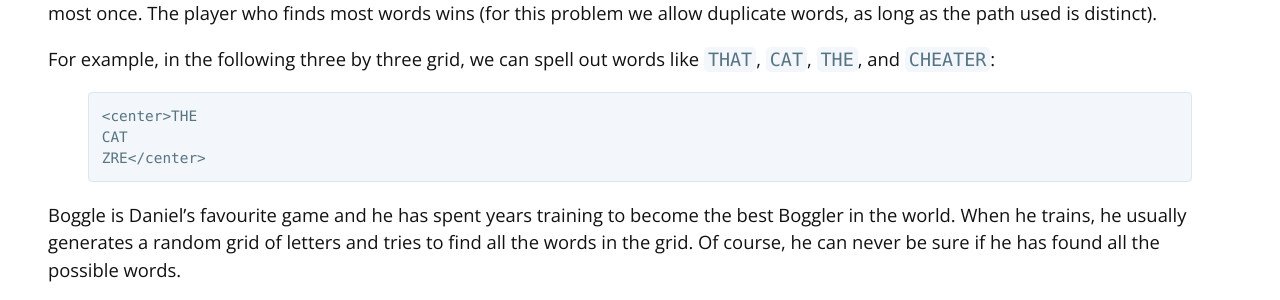
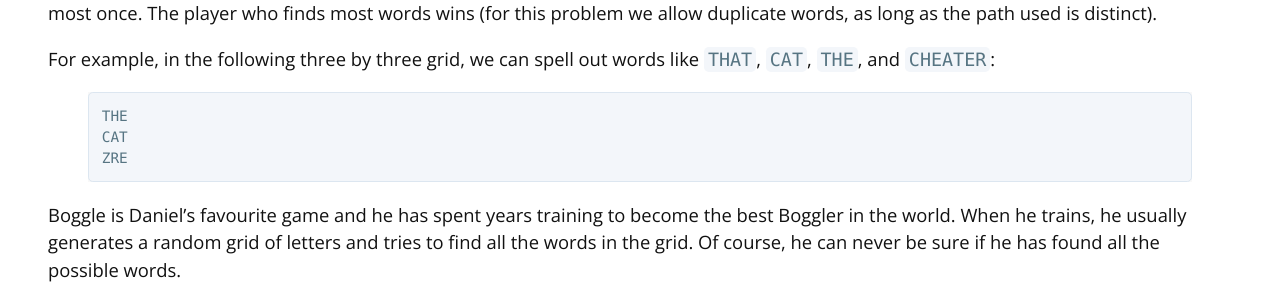
Before and after one commit to mcpt/mcpt.github.io, a Jekyll site: the page built from _cpt-problems/jdcc/2016/february/e.md, in a window 1280 px wide. Shown: the part 389-689 px from the top of the page. Built offline with Jekyll 4.4.1, drawn with Linux system fonts in a browser that asks for light colours; formulas are drawn with MathJax 3.

Commit message:
fixed some more stuff

```diff
--- a/_cpt-problems/jdcc/2016/february/e.md
+++ b/_cpt-problems/jdcc/2016/february/e.md
@@ -14,9 +14,9 @@ Boggle is a fast-paced word game played with a grid of letters. The objective of
 
 For example, in the following three by three grid, we can spell out words like `THAT`, `CAT`, `THE`, and `CHEATER`:
 {% highlight text %}
-<center>THE
+THE
 CAT
-ZRE</center>
+ZRE
 {% endhighlight %}
 
 Boggle is Daniel’s favourite game and he has spent years training to become the best Boggler in the world. When he trains, he usually generates a random grid of letters and tries to find all the words in the grid. Of course, he can never be sure if he has found all the possible words.
```
Also changed, not shown: _cpt-problems/jdcc/2016/january/d.md (+1 -1 lines).
